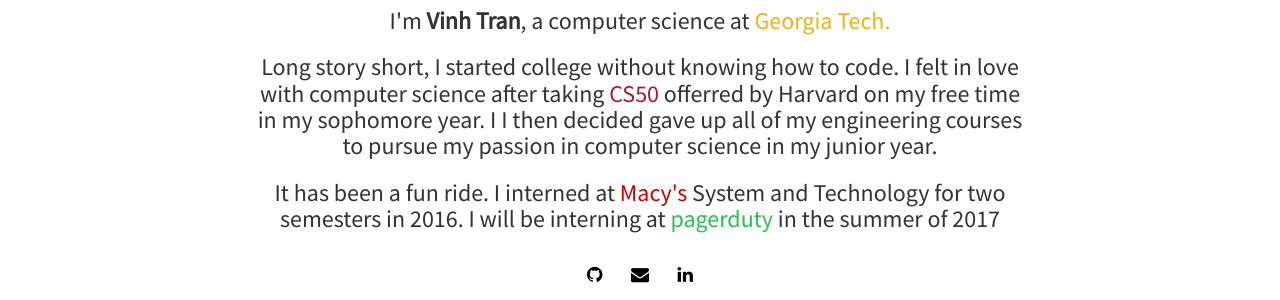
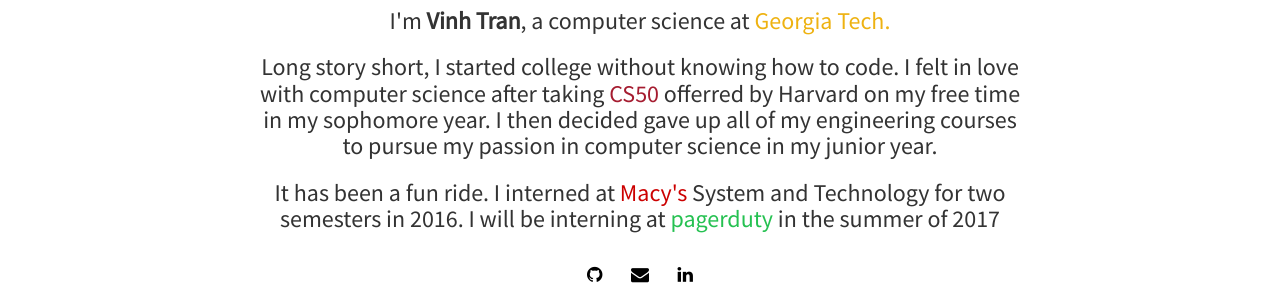
Before and after one commit to daivinhtran/daivinhtran.github.io, a Jekyll site: the page built from index.html, in a window 1280 px wide. Shown: the part 375-675 px from the top of the page. Built offline with Jekyll 4.4.1, drawn with Linux system fonts in a browser that asks for light colours; nearby versions of some CDN libraries; the list of posts is cut into pages by our own code.

Commit message:
typo fix

```diff
--- a/index.html
+++ b/index.html
@@ -9,7 +9,7 @@
 	  </div>
 	  <h3>print("Hello World")</h3>
 	  <h3>I'm <strong>{{ site.author }}</strong>, a computer science at <span style="color: #EEB211 !important">Georgia Tech.</span></h3>
-	  <h3>Long story short, I started college without knowing how to code. I felt in love with computer science after taking <a style="color: #a51c30 !important" href="https://cs50.harvard.edu/">CS50</a> offerred by Harvard on my free time in my sophomore year. I I then decided gave up all of my engineering courses to pursue my passion in computer science in my junior year.</h3>
+	  <h3>Long story short, I started college without knowing how to code. I felt in love with computer science after taking <a style="color: #a51c30 !important" href="https://cs50.harvard.edu/">CS50</a> offerred by Harvard on my free time in my sophomore year. I then decided gave up all of my engineering courses to pursue my passion in computer science in my junior year.</h3>
 	  <h3>It has been a fun ride. I interned at <a style="color: #c00 !important" href="https://www.pagerduty.com/">Macy's</a> System and Technology for two semesters in 2016. I will be interning at <a style="color: #25c151 !important" href="https://www.pagerduty.com/">pagerduty</a> in the summer of 2017</h3>
 	  {% include social.html %}
 	</div>
```
